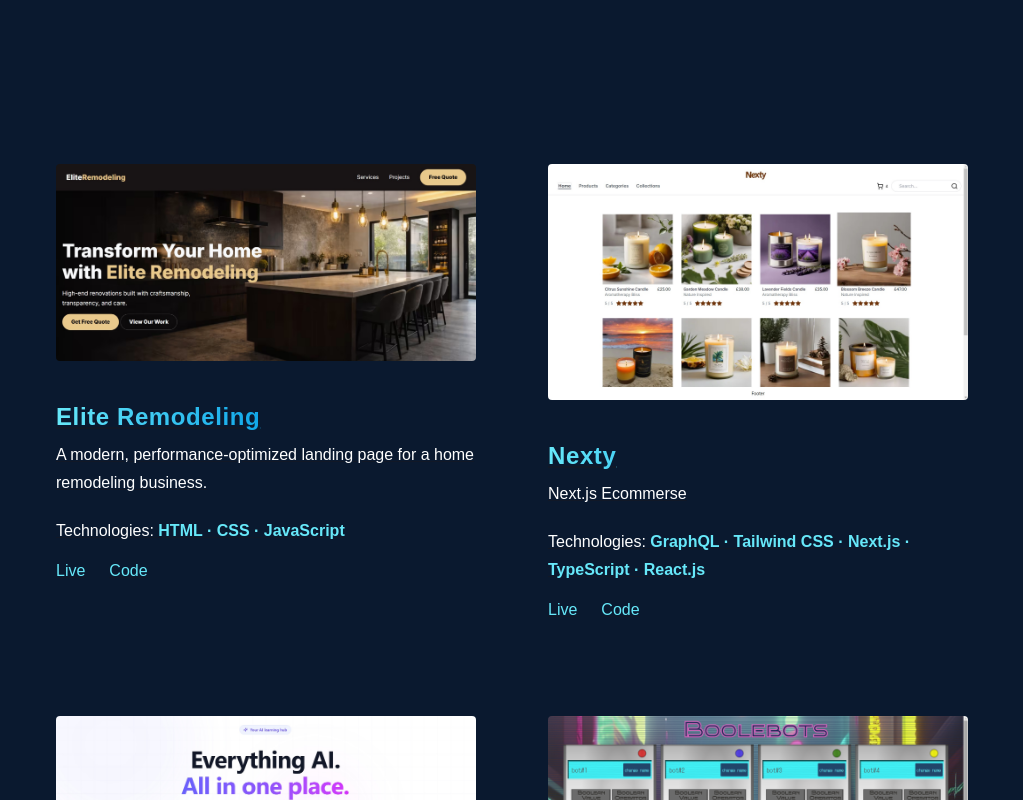
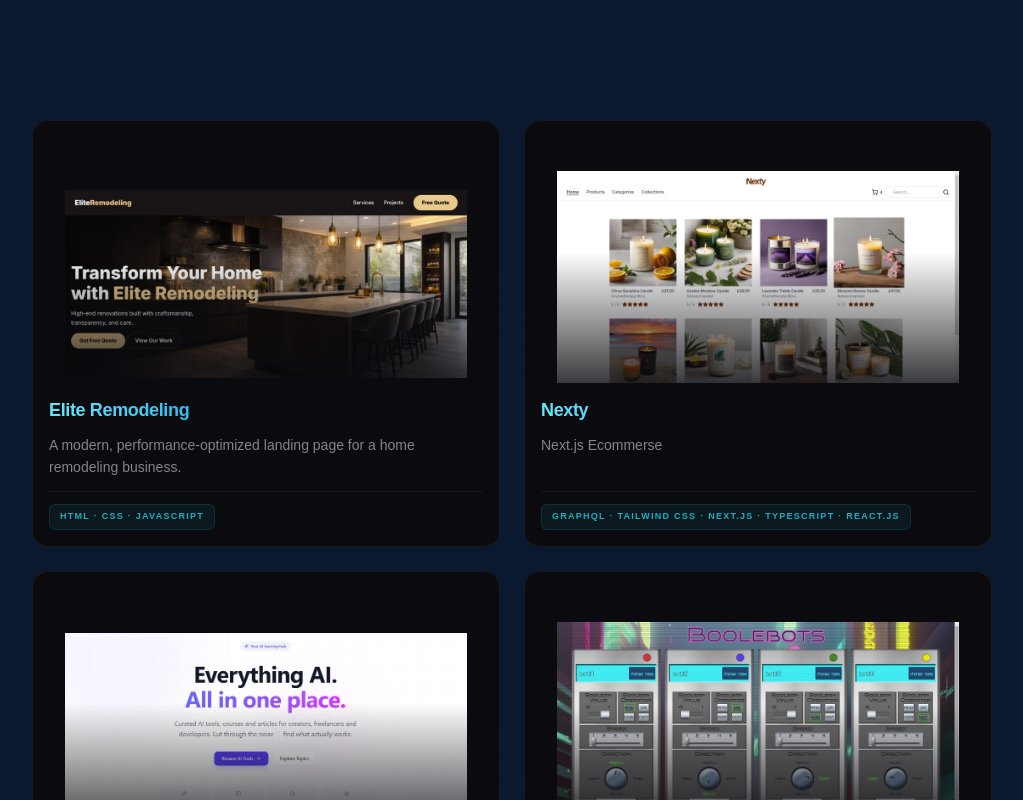
Before and after one commit to hannakozak/portfolio, a React (Vite) app: page / in a window 1280 px wide. Shown: the part 680-1480 px from the top of the page, without its empty margins (128-1151 px from the left). Built offline with nearby package versions, Linux system fonts and the light colour scheme.

Commit message:
fix: change portfolio card view

```diff
--- a/src/components/Portfolio/ProjectPreview.tsx
+++ b/src/components/Portfolio/ProjectPreview.tsx
@@ -1,43 +1,68 @@
-import { styles } from '../../styles/styles';
 import { Project } from '../../types/types';
 
 interface ProjectPreviewProps {
   data: Project;
 }
+
 export const ProjectPreview = ({ data }: ProjectPreviewProps) => {
+  const techs = Array.isArray(data.technologies)
+    ? data.technologies
+    : data.technologies.split(',').map((t: string) => t.trim());
+
   return (
-    <a href={data.live} target="_blank" rel="noopener noreferrer">
-      <div
-        className={`${styles.scaleOnHover} prose flex flex-col justify-start p-6  py-3`}
-      >
-        <div>
-          <img
-            alt={`Screenshot of ${data.name}`}
-            src={data.image}
-            className="rounded"
-          />
-        </div>
-        <h2 className={styles.textGradient}>{data.name}</h2>
-        <p className="text-white m-0">{data.description}</p>
-        <p className="text-white m-0 mt-5">
-          Technologies:{' '}
-          <span className="text-cyan-300 font-bold">{data.technologies}</span>
-        </p>
-        <div className="flex gap-3 ">
+    <article className="group relative flex flex-col rounded-2xl bg-[#0a0a0f] border border-white/[0.06] transition-[border-color,box-shadow] duration-500 hover:border-cyan-500/30 hover:shadow-[0_0_40px_-10px_rgba(6,182,212,0.25)]">
+      <div className="relative overflow-hidden rounded-2xl aspect-video px-8">
+        <img
+          alt={`Screenshot of ${data.name}`}
+          src={data.image}
+          className="w-full h-full object-contain transition-transform duration-500 group-hover:scale-[1.04]"
+        />
+        <div
+          className="absolute inset-0 pointer-events-none opacity-[0.03] mix-blend-overlay"
+          style={{
+            backgroundImage:
+              'repeating-linear-gradient(0deg, transparent, transparent 2px, rgba(255,255,255,0.8) 2px, rgba(255,255,255,0.8) 3px)',
+          }}
+        />
+        <div className="absolute inset-0 pointer-events-none bg-gradient-to-t from-[#0a0a0f] via-transparent to-transparent opacity-80" />
+
+        <div className="absolute inset-0 flex items-center justify-center gap-4 bg-black/70 opacity-0 group-hover:opacity-100 transition-opacity duration-300">
           <a
             href={data.live}
-            className="text-cyan-300 no-underline my-3 hover:text-purple-500"
+            target="_blank"
+            rel="noopener noreferrer"
+            className="flex items-center gap-2 px-6 py-3 rounded-full no-underline font-bold text-xs tracking-[0.12em] uppercase border-2 border-cyan-400 text-cyan-300 bg-cyan-400/20 hover:bg-cyan-400/40 shadow-[0_0_24px_rgba(6,182,212,0.5)] transition-colors duration-200"
           >
-            Live
+            <span>↗</span> Live
           </a>
           <a
             href={data.code}
-            className="text-cyan-300 no-underline my-3 px-3 hover:text-purple-500"
+            target="_blank"
+            rel="noopener noreferrer"
+            className="flex items-center gap-2 px-6 py-3 rounded-full no-underline font-bold text-xs tracking-[0.12em] uppercase border-2 border-violet-400 text-violet-300 bg-violet-400/20 hover:bg-violet-400/40 shadow-[0_0_24px_rgba(139,92,246,0.5)] transition-colors duration-200"
           >
-            Code
+            <span>{'</>'}</span> Code
           </a>
         </div>
       </div>
-    </a>
+      <div className="flex flex-col flex-1 p-4 gap-3">
+        <h2 className="m-0 text-transparent font-extrabold bg-clip-text bg-gradient-to-r from-cyan-300 via-sky-500 to-purple-500 text-lg leading-tight tracking-[-0.02em]">
+          {data.name}
+        </h2>
+        <p className="text-sm text-white/50 leading-relaxed m-0 line-clamp-2">
+          {data.description}
+        </p>
+        <div className="flex flex-wrap gap-1.5 mt-auto pt-3 border-t border-white/[0.05]">
+          {techs.map((tech: string) => (
+            <span
+              key={tech}
+              className="text-[9px] font-bold tracking-[0.14em] uppercase text-cyan-400/80 bg-cyan-400/[0.07] border border-cyan-400/[0.12] px-2.5 py-1 rounded-md"
+            >
+              {tech}
+            </span>
+          ))}
+        </div>
+      </div>
+    </article>
   );
 };
```
